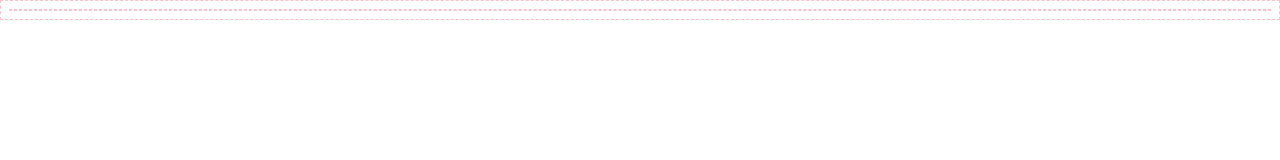
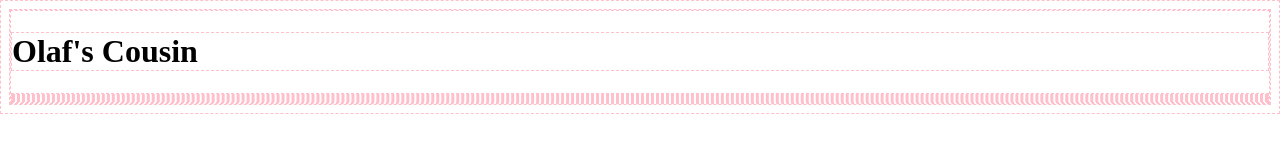
Before and after one commit to brianrsavage/WEB-225-Class-Work-Spring-2019, a plain HTML site: page landing.html in a window 1280 px wide. Drawn offline with Linux system fonts and the light colour scheme.

Commit message:
completed HTML layout

```diff
--- a/landing.html
+++ b/landing.html
@@ -10,6 +10,15 @@
 	</head>
 
 	<body>
+		<header>
+			<h1>Olaf's Cousin</h1>
+			<div id="logo">
+				<div id="logoBar001" class="logoBar"></div>
+				<div id="logoBar002" class="logoBar"></div>
+				<div id="logoBar003" class="logoBar"></div>
+				<div id="logoBar004" class="logoBar"></div>
+			</div>
+		</header>
 
 	</body>
 
```
